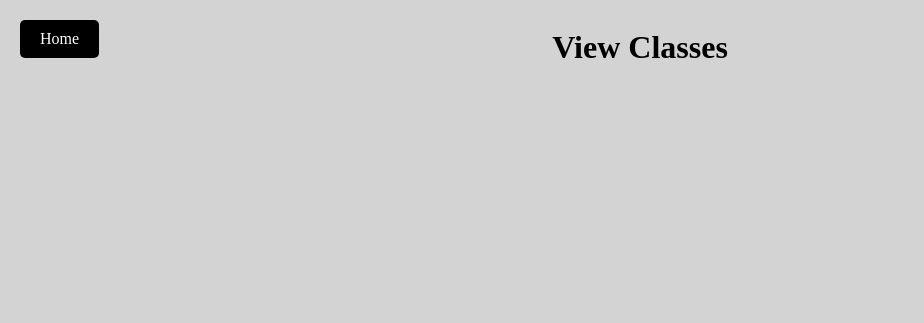
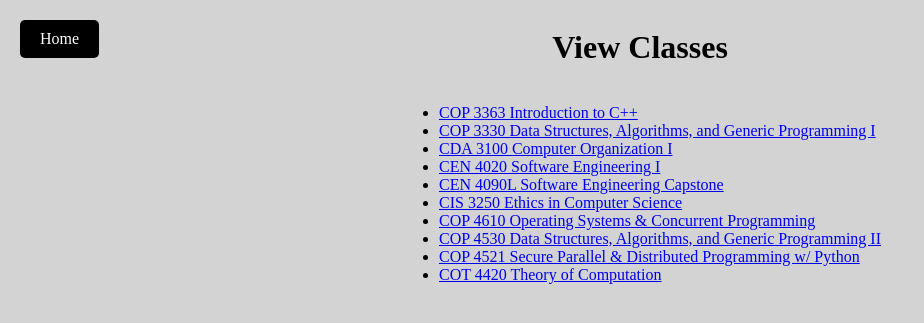
Before and after one commit to borvath/Flask_QuizWebsite, a Flask app: page /class in a window 1280 px wide. Shown: the top 323 px of the page, without its empty margins (0-924 px from the left). Run offline with Flask 3, Linux system fonts and the light colour scheme.

Commit message:
adding classes

```diff
--- a/app.py
+++ b/app.py
@@ -69,7 +69,19 @@ def take_quiz():
 
 @app.route('/class')
 def showClasses():
-    return render_template('classes.html')
+    classes = [
+        {"name": "COP 3363 Introduction to C++", "link": "/cop3363"},
+        {"name": "COP 3330 Data Structures, Algorithms, and Generic Programming I", "link": "/cop3330"},
+        {"name": "CDA 3100 Computer Organization I", "link": "/cda3100"},
+        {"name": "CEN 4020 Software Engineering I", "link": "/cen4020"},
+        {"name": "CEN 4090L Software Engineering Capstone", "link": "/cen4090l"},
+        {"name": "CIS 3250 Ethics in Computer Science", "link": "/cis3250"},
+        {"name": "COP 4610 Operating Systems & Concurrent Programming", "link": "/cop4610"},
+        {"name": "COP 4530 Data Structures, Algorithms, and Generic Programming II", "link": "/cop4530"},
+        {"name": "COP 4521 Secure Parallel & Distributed Programming w/ Python", "link": "/cop4521"},
+        {"name": "COT 4420 Theory of Computation", "link": "/cot4420"}
+    ]
+    return render_template('classes.html', classes=classes)
 
 if __name__ == '__main__':
     app.run(debug=True)
--- a/templates/classes.html
+++ b/templates/classes.html
@@ -6,10 +6,15 @@
     <link rel="stylesheet" href="{{ url_for('static', filename='styles/pages.css') }}" />
     <title>View Classes</title>
 </head>
-<a href="/" class="home-button" >Home</a>
-
 <body>
+    <a href="/" class="home-button">Home</a>
     <h1>View Classes</h1>
-    <div id="quiz-list"></div>
+    <div id="classes-list">
+        <ul>
+            {% for class in classes %}
+            <li><a href="{{ class.link }}">{{ class.name }}</a></li>
+            {% endfor %}
+        </ul>
+    </div>
 </body>
 </html>
```
Also changed, not shown: static/scripts/createQuiz.js (+15 -1 lines).
